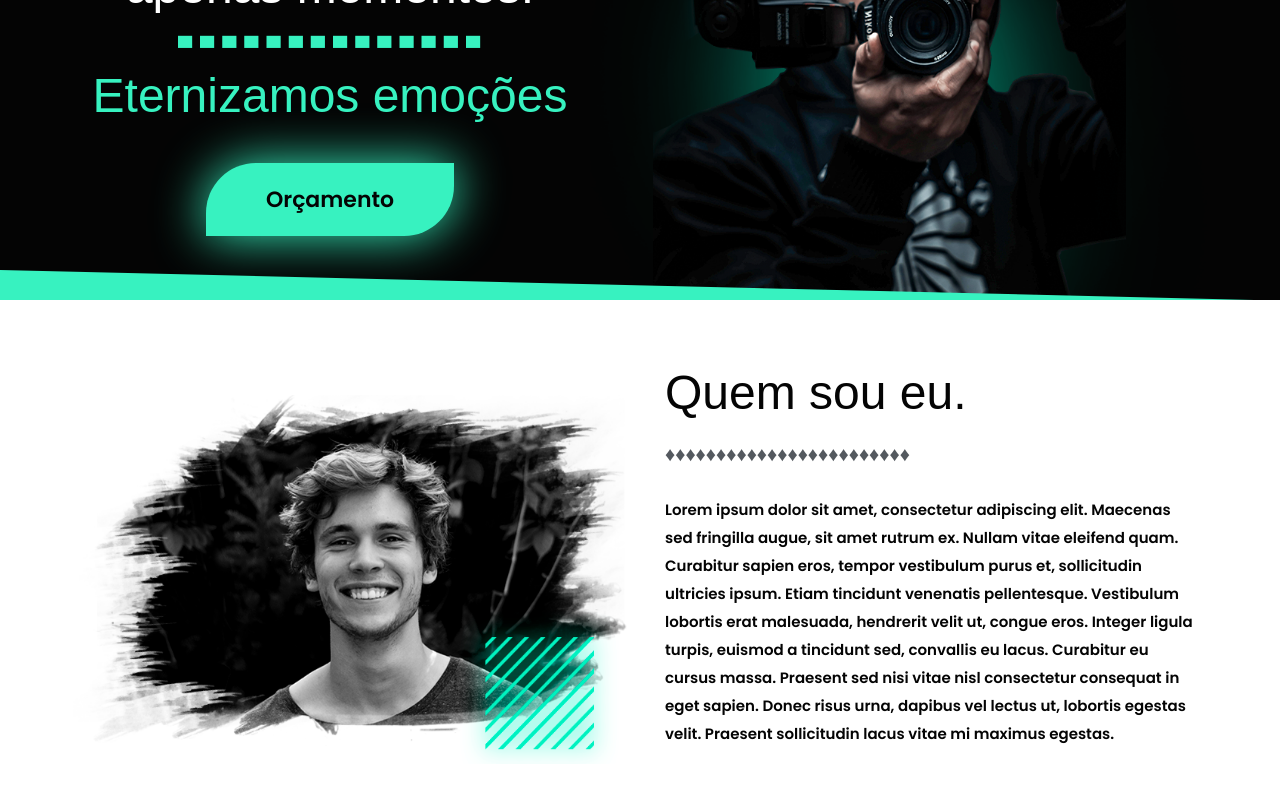
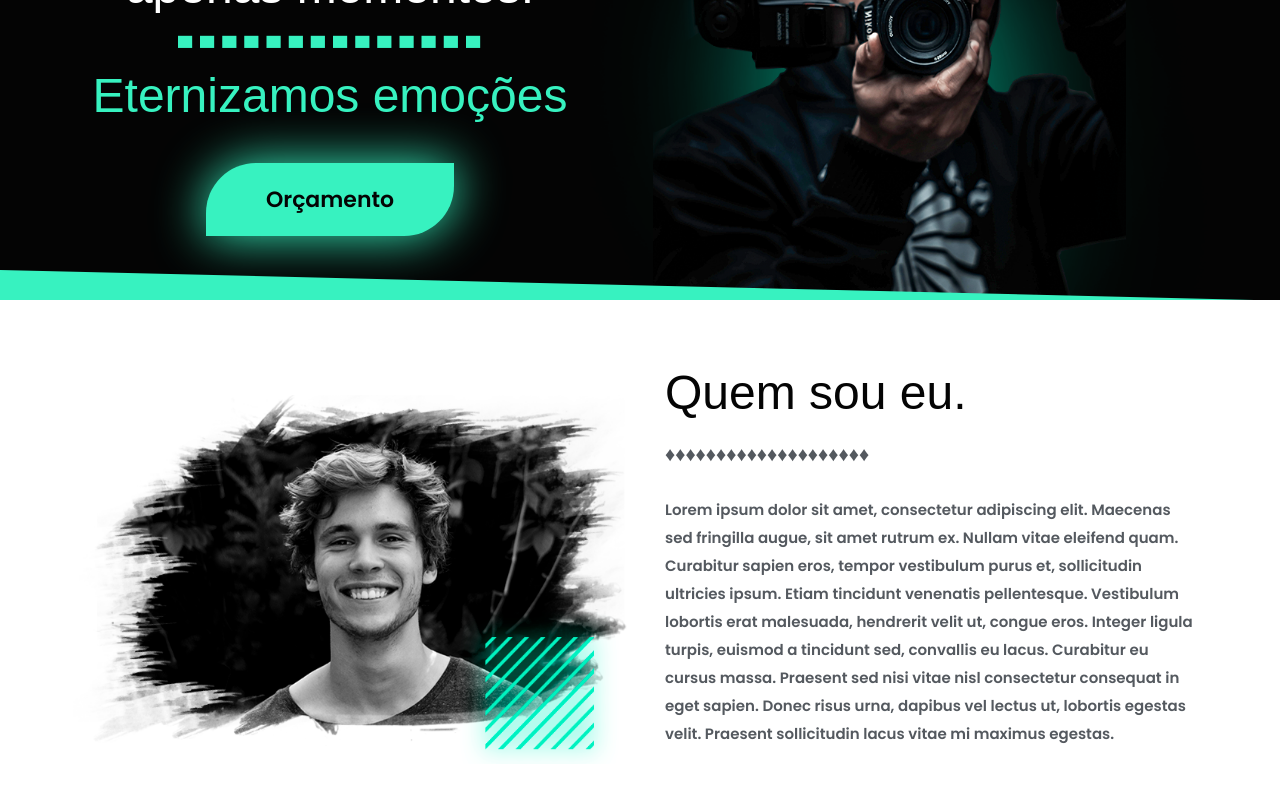
Before and after one commit to Cangemi/site-fotografia, a Next.js app: page / in a window 1280 px wide. Shown: the part 302-1102 px from the top of the page. Built offline with nearby package versions, Linux system fonts and the light colour scheme; a web font is replaced by a local one.

Commit message:
pagina fotografia

```diff
--- a/pages/index.css
+++ b/pages/index.css
@@ -89,5 +89,5 @@ h2{
       line-height: 28px;
       font-weight:lighter;
       font-family: 'Poppins', sans-serif;
-      color: #040404;
+      color: #54595f;
   }
--- a/pages/index.js
+++ b/pages/index.js
@@ -44,7 +44,7 @@ function Home() {
                         <Image class="col" src="/quemsoueu.png" width="580" height="380" />
                         <div class="col">
                             <h2 className ="Titulo3">Quem sou eu.</h2>
-                            <h3 id="Divisor2">♦♦♦♦♦♦♦♦♦♦♦♦♦♦♦♦♦♦♦♦♦♦♦♦</h3>
+                            <h3 id="Divisor2">♦♦♦♦♦♦♦♦♦♦♦♦♦♦♦♦♦♦♦♦</h3>
                             <p className="texto-quem-sou">
                                 Lorem ipsum dolor sit amet, consectetur adipiscing elit. Maecenas
                                 sed fringilla augue, sit amet rutrum ex. Nullam vitae eleifend quam.
```
